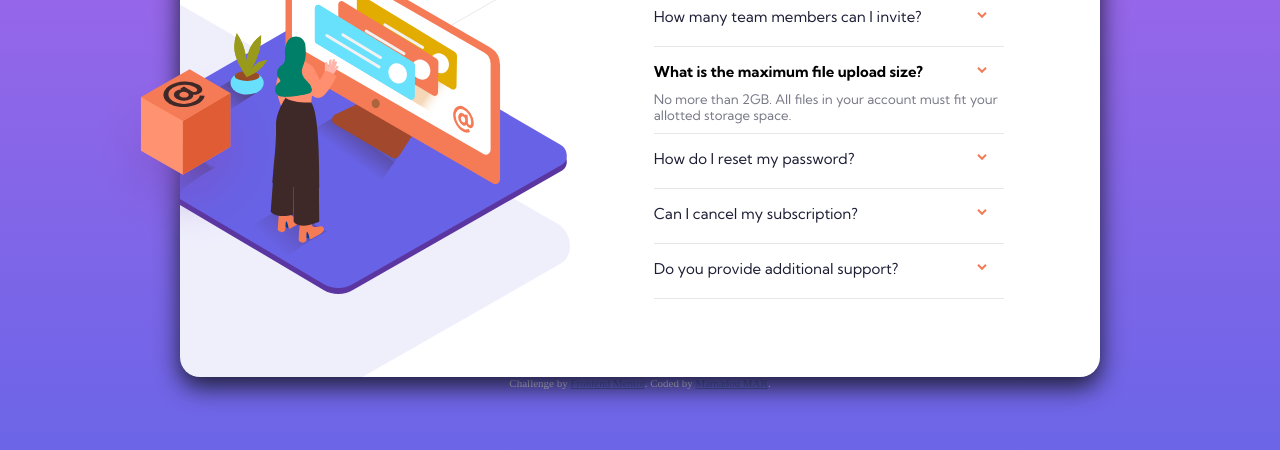
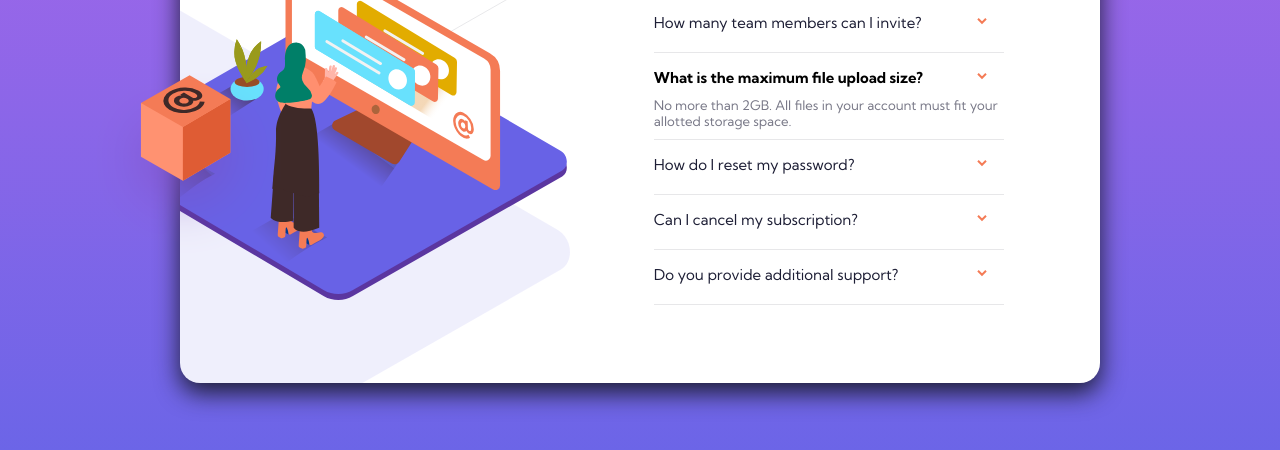
Before and after one commit to Mar1362/faq-accordion-card, a plain HTML site: page index.html in a window 1280 px wide. Shown: the part 272-722 px from the top of the page. Drawn offline with Linux system fonts and the light colour scheme.

Commit message:
Update index.html

```diff
--- a/index.html
+++ b/index.html
@@ -9,10 +9,10 @@
   <title>Frontend Mentor | FAQ Accordion Card</title>
 
   <!-- Feel free to remove these styles or customise in your own stylesheet 👍 -->
-  <style>
+<!--   <style>
     .attribution { font-size: 11px; text-align: center; color: white;}
     .attribution a { color: hsl(228, 45%, 44%); }
-  </style>
+  </style> -->
 </head>
 <body>
 
@@ -58,10 +58,10 @@
     </ul>
   </main>
 
-  <footer class="attribution">
+<!--   <footer class="attribution">
     Challenge by <a href="https://www.frontendmentor.io?ref=challenge" target="_blank">Frontend Mentor</a>.
     Coded by <a href="#">Mamadou MAR</a>.
-  </footer>
+  </footer> -->
   <script src="index.js"></script>
 </body>
 </html>
```
